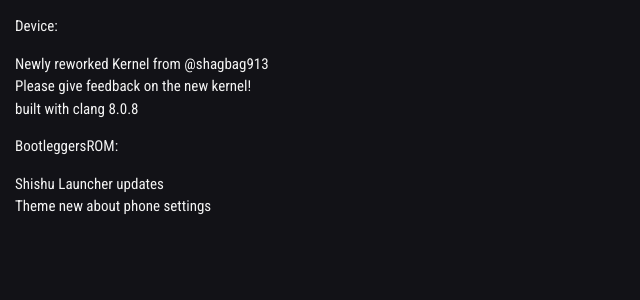
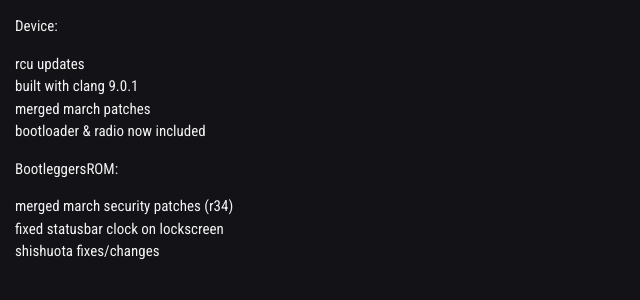
Before and after one commit to tyazx/BootleggersROM-Devices.github.io, a Jekyll site: the page built from _changelog/marlin.md, in a window 1280 px wide. Shown: the top 300 px of the page, without its empty margins (0-640 px from the left). Built offline with Jekyll 4.4.1, drawn with Linux system fonts in a browser that asks for light colours; nearby versions of some CDN libraries.

Commit message:
marlin: update 3/10/19
Signed-off-by: shagbag913 <sh4gbag913@gmail.com>

```diff
--- a/_changelog/marlin.md
+++ b/_changelog/marlin.md
@@ -4,10 +4,12 @@ layout:changelayout
 ---
 
 Device:
-- Newly reworked Kernel from @shagbag913
-- Please give feedback on the new kernel!
-- built with clang 8.0.8
+- rcu updates
+- built with clang 9.0.1
+- merged march patches
+- bootloader & radio now included
 
 BootleggersROM:
-- Shishu Launcher updates
-- Theme new about phone settings
+- merged march security patches (r34)
+- fixed statusbar clock on lockscreen
+- shishuota fixes/changes
```
Also changed, not shown: _devices/marlin.md (+2 -2 lines).
